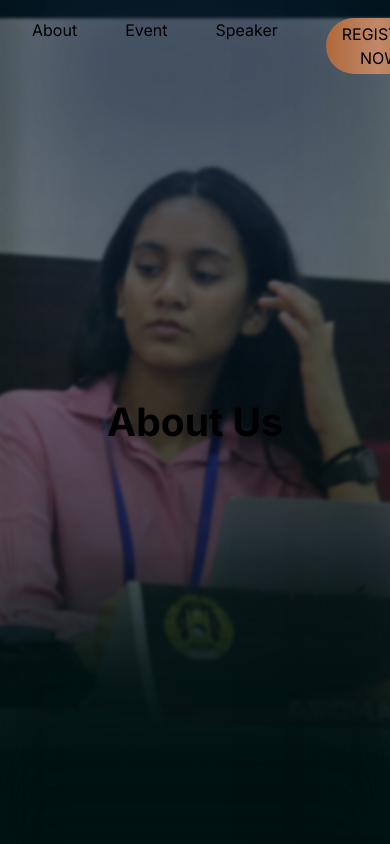
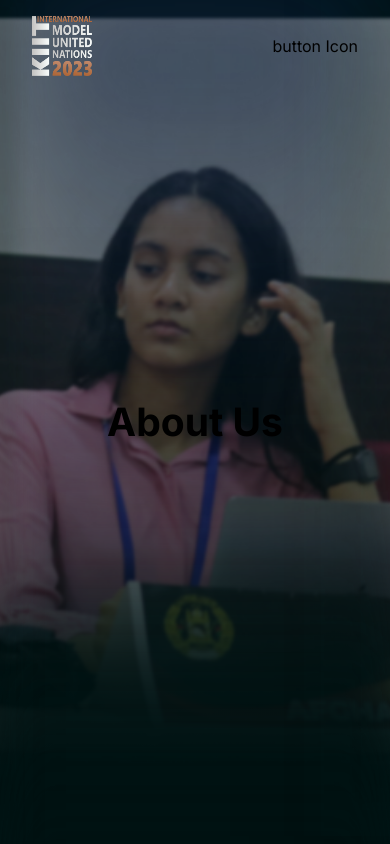
Before and after one commit to manishmh/mun, a Next.js app: page /about in a window 390 px wide. Shown: the top 844 px of the page. Built offline with nearby package versions, Linux system fonts and the light colour scheme.

Commit message:
mobile nav

```diff
--- a/src/components/Navbar.tsx
+++ b/src/components/Navbar.tsx
@@ -8,6 +8,7 @@ import Link from 'next/link';
 const Navbar = () => {
 
   const [navbar, setNavbar] = useState(false)
+  const [mobile, setMobile] = useState(false)
 
   const changeBackground = () => {
     console.log(window.scrollY)
@@ -24,10 +25,10 @@ const Navbar = () => {
   })
 
   return (
-    <div className={`w-screen transition duration-300 mr-12 ease-in-out fixed z-50 ${navbar ? 'top-0 bg-navBg/80 backdrop-blur-xl ' : ''} left-0 right-0`}>
+    <div className={`w-screen transition duration-300 mr-12 ease-in-out fixed z-50 ${navbar ? 'top-0 bg-navBg/80 backdrop-blur-xl ' : ''} ${mobile ? 'top-0 bg-navBg/80 backdrop-blur-xl ' : ''} left-0 right-0`}>
       <div className={`flex mx-auto pr-8 px-8 2xl:px-0 ${navbar ? 'py-2' : 'py-4'} max-w-7xl justify-between items-center`}>
         <div><Link href='/'><Image src={logo} alt="MUN LOGO" className={`${navbar ? 'w-[50px] h-[50px] lg:h-[70px] lg:w-[70px]' : 'w-[60px] h-[60px] lg:h-[90px] lg:w-[90px]'}`} /></Link></div>
-        <ul className="flex gap-12 lg:gap-28">
+        <ul className="hidden md:flex gap-12 lg:gap-28">
           <Link href="about">About</Link>
           <Link href='/'>Event</Link>
           <Link href='/'>Speaker</Link>
@@ -35,7 +36,16 @@ const Navbar = () => {
             REGISTER NOW
           </button></Link>
         </ul>
+        <div className='md:hidden' onClick={() => setMobile(!mobile)}>button Icon</div>
       </div>
+      {mobile && <ul className="flex  pt-6 pb-12 gap-8 items-center flex-col md:hidden ">
+        <Link href="about">About</Link>
+        <Link href='/'>Event</Link>
+        <Link href='/'>Speaker</Link>
+        <Link href='/'><button className="rounded-full border-none bg-buttonBackground px-4 py-1 outline-none">
+          REGISTER NOW
+        </button></Link>
+      </ul>}
     </div>
   )
 }
```
